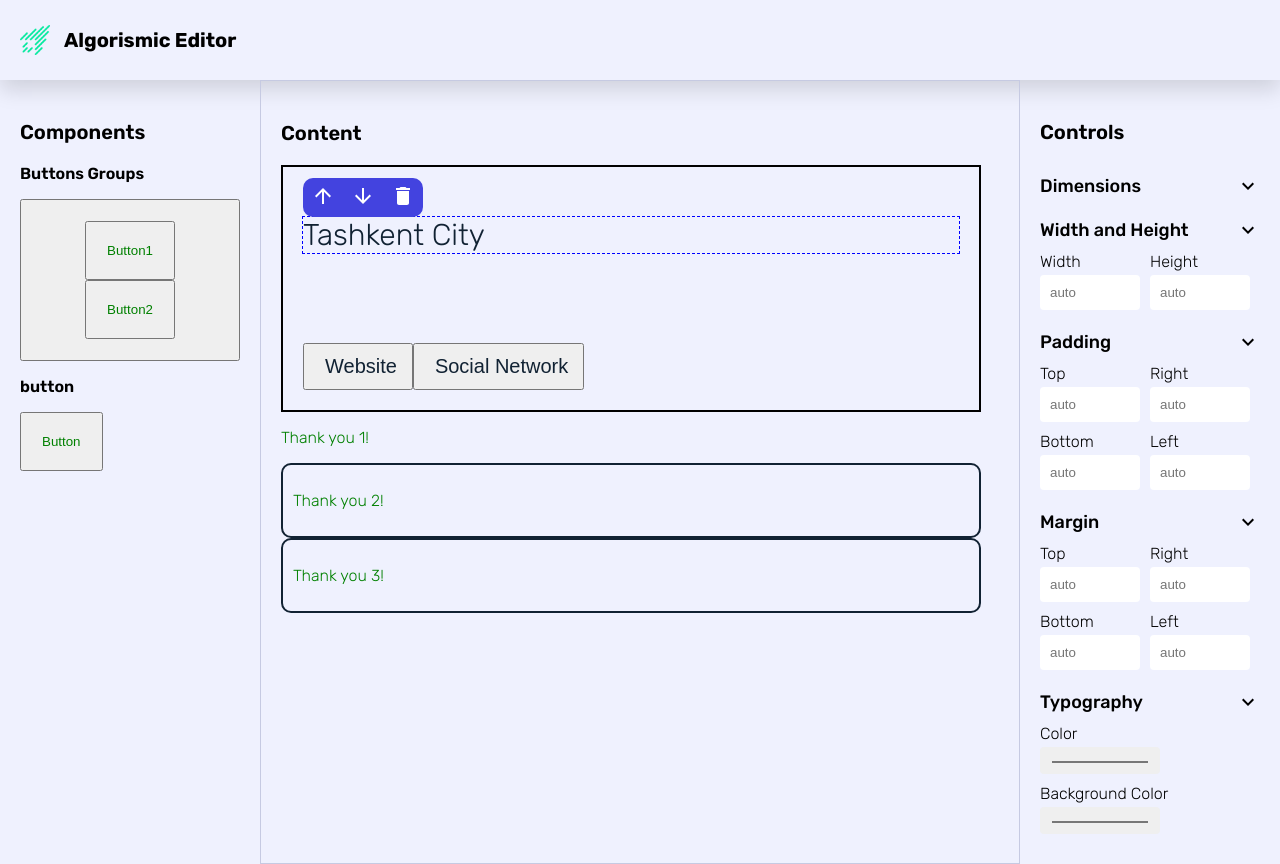
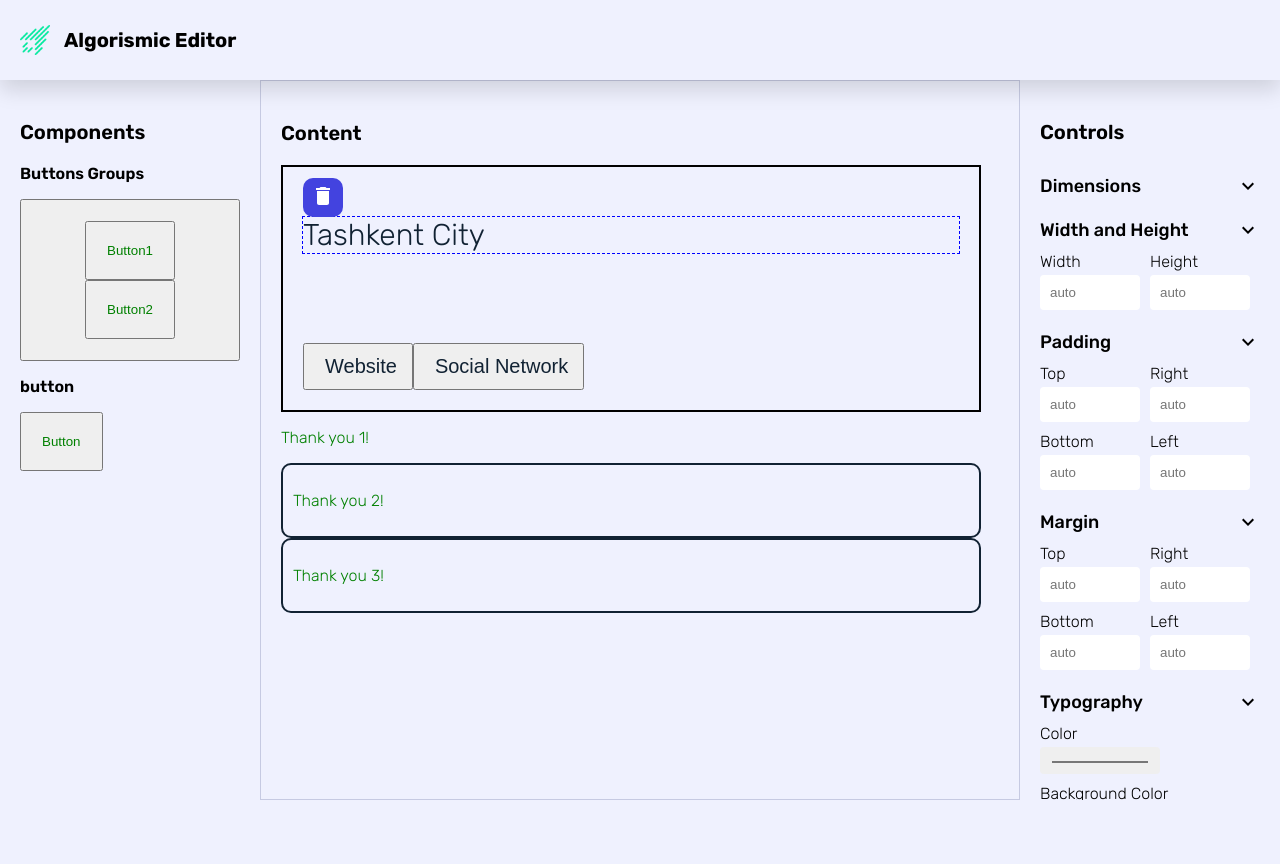
Before and after one commit to AbdulazizSulaymon/algorismic-editor, a React (Create React App) app: page / in a window 1280 px wide. Both pictures are taken after a click on the element "Tashkent City". After the commit the page ends 800 px from the top, so only its background shows below. Built offline with nearby package versions, Linux system fonts and the light colour scheme.

Commit message:
update, add, delete

```diff
--- a/src/App.tsx
+++ b/src/App.tsx
@@ -1,27 +1,18 @@
 import { ThemeProvider } from "@emotion/react";
 import theme from "style/theme";
 import Editor from "components/Editor";
-import { createContext, useState } from "react";
-import { Global, css } from "@emotion/react";
+import { Global } from "@emotion/react";
 import globalStyles from "style/globalStyles";
-import MobxPage from "components/MobxPage";
 import StoreContext from "store/StoreContext";
 import Store from "store/Store";
 import content from "contentScheme/content.json";
 
-export const DarkModeContext = createContext({
-  mode: "light",
-  toggleMode: () => {},
-});
 function App() {
-  // const [mode, setMode] = useState<PaletteMode>("light");
-  // const theme = makeTheme(mode);
   return (
     <StoreContext.Provider value={new Store()}>
       <ThemeProvider theme={theme}>
         <Global styles={globalStyles} />
         <Editor content={content} />
-        {/* <MobxPage /> */}
       </ThemeProvider>
     </StoreContext.Provider>
   );
--- a/src/components/Editor/ContentMaker.tsx
+++ b/src/components/Editor/ContentMaker.tsx
@@ -1,4 +1,4 @@
-import React, { DragEventHandler, ReactNode, useContext } from "react";
+import React, { DragEventHandler, useContext, useEffect } from "react";
 import { element } from "./types";
 import { observer } from "mobx-react";
 import { toJS } from "mobx";
@@ -10,16 +10,9 @@ import classNames from "classnames";
 import { iteratorChildren } from "./iteratorChildren";
 import QuickControl from "components/QuickControl";
 
-let isClicked = false;
+let countClicks = 0;
 
 const prepareAttributes = (attrs: any = {}, elem: element, store: Store) => {
-  attrs.style = {
-    ...attrs.style,
-    ...{
-      position: "relative",
-    },
-  };
-
   attrs.className = classNames({
     hover: store.selectedElement.attributes.id === attrs.id,
     "element-editor": true,
@@ -27,13 +20,14 @@ const prepareAttributes = (attrs: any = {}, elem: element, store: Store) => {
   });
 
   attrs.onClick = () => {
-    if (isClicked) return;
-    isClicked = true;
+    if (countClicks == 2) return;
+    countClicks++;
 
-    store.selectedElement = elem;
+    if (countClicks == 1) store.selectedElement = elem;
+    else if (countClicks == 2) store.selectedElementFather = elem;
 
     setTimeout(() => {
-      isClicked = false;
+      countClicks = 0;
     }, 100);
   };
 
@@ -64,26 +58,27 @@ const ContentMaker = observer(() => {
         elem.attributes.id = `id${store.lastId++}`;
       });
 
-      // console.log("newElem", newElem);
-      // console.log(toJS(elem));
-      // console.log(toJS(container));
+      const domNode = document.getElementById(elem.attributes.id);
+      domNode?.click();
 
-      if (Array.isArray(container))
-        container.map((item, index) => {
-          if (item.attributes.id == elem.attributes.id) container.splice(index + 1, 0, newElem);
-        });
-      else {
-        if (typeof container.children == "string")
-          container.children = [
-            { tag: "span", children: container.children, attributes: { id: store.lastId } },
-            newElem,
-          ];
-        else container.children = [container.children, newElem];
-      }
+      setTimeout(() => {
+        console.log("selectedElementFather id", toJS(store.selectedElementFather.attributes.id));
+        console.log(toJS(store.selectedElementFather));
+
+        let children: any = store.selectedElementFather.children;
+        if (Array.isArray(children)) {
+          children.map((item, idx) => {
+            if (item.attributes.id == store.selectedElement.attributes.id) {
+              children.splice(idx + 1, 0, newElem);
+            }
+          });
+        } else {
+          store.selectedElementFather.children = [children, newElem];
+        }
+      }, 100);
     };
 
     return (
-      //   <ComponentWrapper>
       <>
         <Tag {...attrs} key={attrs.id}>
           {typeof children != "string" ? getContent(children, children) : children}
@@ -104,7 +99,6 @@ const ContentMaker = observer(() => {
           </div>
         )}
       </>
-      //   </ComponentWrapper>
     );
   };
 
--- a/src/components/Editor/EditorWrapper.tsx
+++ b/src/components/Editor/EditorWrapper.tsx
@@ -6,6 +6,10 @@ const EditorWrapper = styled.div`
     align-items: center;
     padding: 8px 20px;
     box-shadow: 0 10px 20px 0 #00000022;
+    position: sticky;
+    top: 0;
+    z-index: 999;
+    ${({ theme }: { theme: any }) => `background-color: ${theme.colors.light};`}
 
     .logo {
       height: 30px;
@@ -25,16 +29,27 @@ const EditorWrapper = styled.div`
     section.components {
       width: 260px;
       padding: 20px;
+      position: sticky;
+      top: 0;
+      max-height: calc(100vh - 80px);
+      overflow: auto;
     }
     main {
       flex: 1;
       padding: 20px;
-      min-height: calc(100vh - 80px);
+      position: sticky;
+      top: 0;
+      max-height: calc(100vh - 80px);
       border: 1px solid #c6cae2;
+      overflow: auto;
     }
     aside {
       width: 260px;
       padding: 20px;
+      position: sticky;
+      top: 0;
+      max-height: calc(100vh - 80px);
+      overflow: auto;
     }
   }
 
--- a/src/components/Editor/ElementMaker.tsx
+++ b/src/components/Editor/ElementMaker.tsx
@@ -1,7 +1,7 @@
 import Title from "components/Title";
 import { element } from "./types";
 import { observer } from "mobx-react";
-import { createRef, DragEvent, memo, useContext, useEffect } from "react";
+import { DragEvent, memo, useContext, useEffect } from "react";
 import StoreContext from "store/StoreContext";
 import { iteratorChildren } from "./iteratorChildren";
 import { toJS } from "mobx";
--- a/src/components/Editor/index.tsx
+++ b/src/components/Editor/index.tsx
@@ -4,7 +4,7 @@ import Controls from "./Controls";
 import ContentMaker from "./ContentMaker";
 import { element, scheme } from "./types";
 import { observer } from "mobx-react";
-import { memo, useContext, useEffect } from "react";
+import { createRef, memo, useContext, useEffect } from "react";
 import StoreContext from "store/StoreContext";
 import { iteratorChildren } from "./iteratorChildren";
 import Components from "./Components";
@@ -17,15 +17,34 @@ const Editor = observer(({ content }: { content: scheme }) => {
     content.page.children = [{ tag: "div", attributes: {}, children: content.page.children }];
     store.scheme = content;
 
+    // const children = store.scheme.page.children;
+    // if (Array.isArray(children))
+    //   children.map((item) => {
+    //     if (typeof item != "string") item.father = store.scheme.page;
+    //   });
+
     iteratorChildren(store.scheme.page.children, (elem: element) => {
       if (!elem.attributes) elem.attributes = {};
-      elem.attributes.id = `id${store.lastId++}`;
+      const id = `id${store.lastId++}`;
+      elem.attributes.id = id;
+
+      // if (Array.isArray(elem.children))
+      //   elem.children.map((item) => {
+      //     if (typeof item != "string") item.father = id;
+      //   });
+
+      // else if (typeof elem.children != "string") elem.children.father = id;
+      // else {
+      //   elem.children = { tag: "span", children: elem.children, attributes: {} };
+      //   elem.children.father = id;
+      // }
     });
 
     let arr: element[] = [];
     iteratorChildren(content.page.children, (elem: element) => {
       arr.push(elem);
     });
+
     // console.log(arr);
   }, []);
 
--- a/src/components/MobxPage/storeContext.tsx
+++ /dev/null
@@ -1,6 +0,0 @@
-import { createContext } from "react";
-import ObservableTodoStore from "./storeClass";
-
-const StoreContext = createContext<ObservableTodoStore>(new ObservableTodoStore());
-
-export default StoreContext;
--- a/src/components/QuickControl/index.tsx
+++ b/src/components/QuickControl/index.tsx
@@ -1,9 +1,12 @@
 import styled from "@emotion/styled";
 import { ArrowDownward, ArrowUpward, ContentCopy, Delete } from "@mui/icons-material";
+import { iteratorChildren } from "components/Editor/iteratorChildren";
+import { element } from "components/Editor/types";
 import { toJS } from "mobx";
 import { observer } from "mobx-react";
 import React, { useContext, useEffect, useState } from "react";
 import { createPortal } from "react-dom";
+import { getEmptyElement } from "store/Store";
 import StoreContext from "store/StoreContext";
 
 const Wrapper = styled.div`
@@ -36,48 +39,60 @@ const Wrapper = styled.div`
   }
 `;
 
-type Props = {
-  children: React.ReactNode;
-};
-
 const QuickControl = observer(() => {
   const [top, setTop] = useState(0);
   const [left, setLeft] = useState(0);
 
   const store = useContext(StoreContext);
   const id = toJS(store.selectedElement.attributes.id);
-  console.log(id);
+  const fatherId = toJS(store.selectedElementFather.attributes.id);
 
   useEffect(() => {
     if (!id) return;
 
-    const elem = document.getElementById(id);
-    const rect: any = elem?.getBoundingClientRect() || {};
+    const updatePosition = () => {
+      const elem = document.getElementById(id);
+      const rect: any = elem?.getBoundingClientRect() || {};
 
-    console.log(rect.top, rect.left);
+      setTop(rect.top + window.scrollY || 0);
+      setLeft(rect.left + window.scrollX || 0);
+    };
+    updatePosition();
 
-    setTop(rect.top || 0);
-    setLeft(rect.left || 0);
+    const domNode: any = document.querySelector("main");
+    if (!domNode?.onscroll) domNode.onscroll = updatePosition;
+    if (!window.onresize) window.onresize = updatePosition;
   }, [id]);
+
+  const remove = () => {
+    iteratorChildren(store.scheme.page.children, (elem: any) => {
+      if (elem.attributes.id == fatherId) {
+        if (Array.isArray(elem.children)) {
+          elem.children.map((item: element, idx: number) => {
+            if (item.attributes.id === id) {
+              elem.children.splice(idx, 1);
+            }
+          });
+        } else elem.children = "";
+      }
+    });
+
+    store.selectedElement = getEmptyElement();
+    store.selectedElementFather = getEmptyElement();
+  };
 
   if (!id) return <></>;
 
   return createPortal(
-    <Wrapper
-      id="quickPanel"
-      onClick={() => {
-        console.log("ComponentWrapper clicked");
-      }}
-      style={{ top, left }}
-    >
+    <Wrapper id="quickPanel" style={{ top, left }}>
       <div className="controls">
-        <button>
+        {/* <button>
           <ArrowUpward />
         </button>
         <button>
           <ArrowDownward />
-        </button>
-        <button>
+        </button> */}
+        <button onClick={remove}>
           <Delete />
         </button>
       </div>
--- a/src/store/Store.tsx
+++ b/src/store/Store.tsx
@@ -1,14 +1,18 @@
 import { element, scheme } from "components/Editor/types";
 import { autorun, configure, makeAutoObservable } from "mobx";
+import { RefObject } from "react";
 
 configure({
   enforceActions: "never",
 });
 
+export const getEmptyElement = () => ({ tag: "", attributes: {}, children: [] });
+
 class Store {
   scheme: scheme = { page: { children: [] } };
-  selectedElement: element = { tag: "", attributes: {}, children: [] };
-  draggingElement: element = { tag: "", attributes: {}, children: [] };
+  selectedElement: element = getEmptyElement();
+  selectedElementFather: element = getEmptyElement();
+  draggingElement: element = getEmptyElement();
   isDragging: boolean = false;
   lastId: number = 1;
 
--- a/src/style/theme.tsx
+++ b/src/style/theme.tsx
@@ -1,6 +1,6 @@
 const theme = {
   colors: {
-    primary: "hotpink",
+    light: "#eff1fe",
   },
 };
 
```
Also changed, not shown: src/components/MobxPage/index.tsx (deleted, +0 -11 lines), src/components/MobxPage/storeClass.tsx (deleted, +0 -50 lines), src/components/MobxPage/todolist.tsx (deleted, +0 -62 lines).
